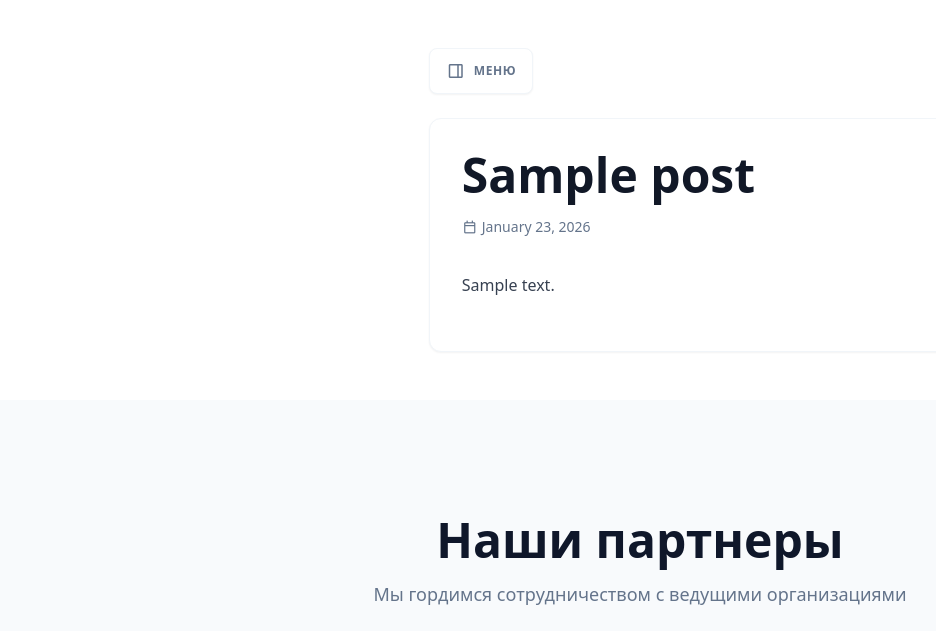
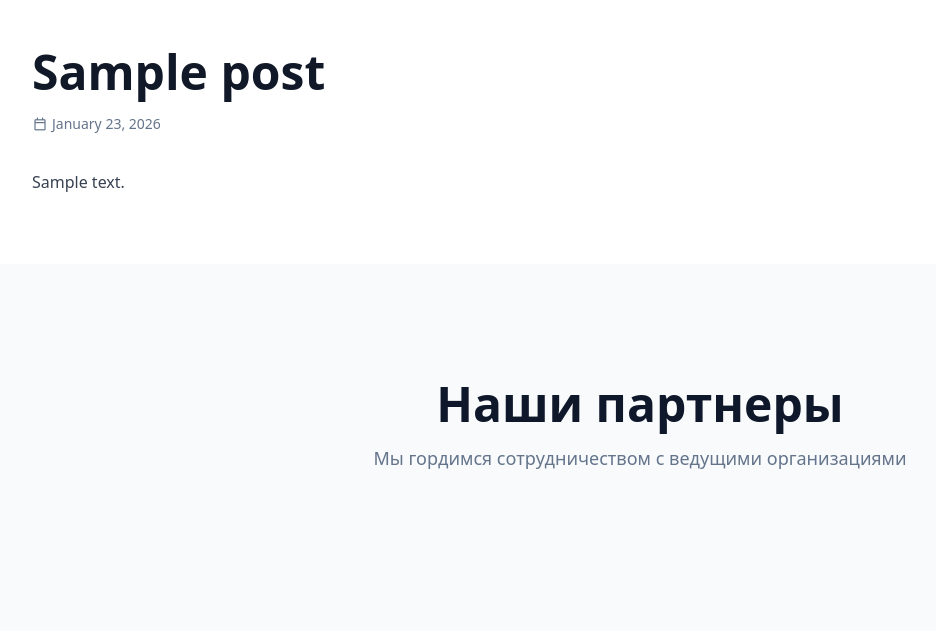
Before and after one commit to giddammit-crypto/biblioteka33, a WordPress theme: template wp-content/themes/city-library/single.php in a window 1280 px wide. Shown: the part 800-1431 px from the top of the page, without its empty margins (0-936 px from the left). Run offline with PHP 8.4 and a stand-in for WordPress, Linux system fonts and the light colour scheme; the site name, menu and one post (Sample post) are stand-ins, and other content is empty; some libraries are stand-ins or nearby versions; some web fonts are replaced.

Commit message:
Refine single post layout and header settings

```diff
--- a/wp-content/themes/city-library/single.php
+++ b/wp-content/themes/city-library/single.php
@@ -1,22 +1,15 @@
 <?php get_header(); ?>
 
 <div class="max-w-7xl mx-auto px-4 sm:px-6 lg:px-8 py-12">
-    <div class="flex flex-col lg:flex-row gap-8 items-start">
+    <div class="flex flex-col gap-8 items-start">
 
-        <?php get_sidebar(); ?>
-
-        <div id="primary" class="w-full lg:w-[70%] transition-all duration-300">
-
-            <button id="sidebar-toggle" class="mb-6 inline-flex items-center text-slate-500 hover:text-primary transition-colors bg-white dark:bg-slate-800 px-4 py-2 rounded-lg shadow-sm border border-slate-100 dark:border-slate-700">
-                <span class="material-symbols-outlined text-xl">dock_to_left</span>
-                <span class="ml-2 font-bold text-xs uppercase tracking-wider"><?php _e('Меню', 'city-library'); ?></span>
-            </button>
+        <div id="primary" class="w-full transition-all duration-300">
 
             <?php
             while (have_posts()) :
                 the_post();
                 ?>
-                <article id="post-<?php the_ID(); ?>" <?php post_class('prose dark:prose-invert max-w-none bg-white dark:bg-slate-800 p-8 rounded-xl shadow-sm border border-slate-100 dark:border-slate-700'); ?>>
+                <article id="post-<?php the_ID(); ?>" <?php post_class('prose dark:prose-invert max-w-none'); ?>>
                     <header class="entry-header mb-8">
                         <?php the_title('<h1 class="entry-title text-3xl md:text-5xl font-bold font-display mb-4">', '</h1>'); ?>
                         <div class="entry-meta flex items-center text-slate-500 dark:text-slate-400 text-sm">
```
